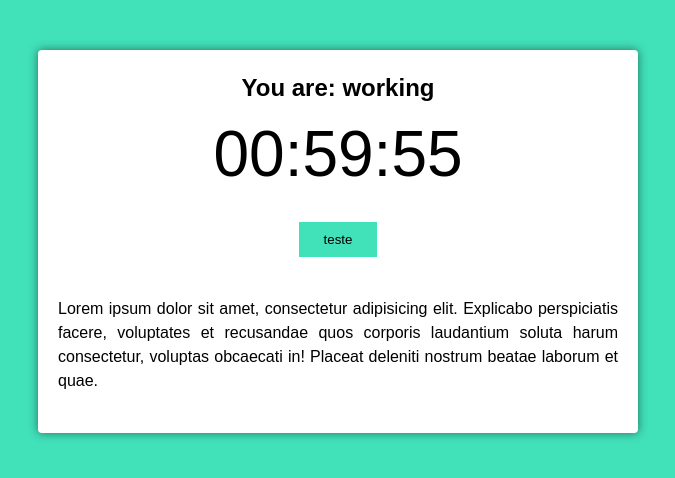
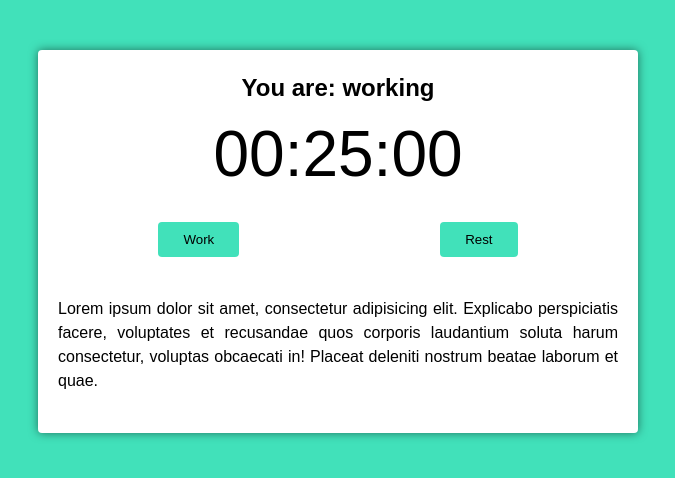
Before and after one commit to rayanrib007/pomodoro-app, a React (Create React App) app: page / in a window 1280 px wide. Shown: the top 478 px of the page, without its empty margins (302-977 px from the left). Built offline with nearby package versions, Linux system fonts and the light colour scheme.

Commit message:
Added start, pause and rest functionality to the app

```diff
--- a/src/App.tsx
+++ b/src/App.tsx
@@ -6,7 +6,7 @@ function App() {
   return (
     <div className="container">
       <PomodoroTimer
-        pomodoroTime={3600}
+        pomodoroTime={1500}
         shortRestTime={300}
         longRestTime={900}
         cycles={4}
--- a/src/components/timer/pomodoro-timer.tsx
+++ b/src/components/timer/pomodoro-timer.tsx
@@ -1,4 +1,4 @@
-import React, { useState } from "react";
+import React, { useEffect, useState } from "react";
 
 import { useInterval } from "../../hooks/use-interval";
 import { Button, Timer } from "../generals/CUiLib";
@@ -6,17 +6,50 @@ import { IPomodoroTimerProtocol } from "../../interfaces/ITimer";
 
 export function PomodoroTimer(props: IPomodoroTimerProtocol) {
   const [mainatime, setMainTime] = useState(props.pomodoroTime);
+  const [timeCouting, setTimeCouting] = useState(false);
+  const [working, SetWotking] = useState(false);
+  const [resting, SetResting] = useState(false);
 
-  useInterval(() => {
-    setMainTime(mainatime - 1);
-  }, 1000);
+  useEffect(() => {
+    if (working) document.body.classList.add("working");
+    if (resting) document.body.classList.remove("working");
+  }, [working]);
+
+  useInterval(
+    () => {
+      setMainTime(mainatime - 1);
+    },
+    timeCouting ? 1000 : null,
+  );
+
+  const configuredWork = () => {
+    setTimeCouting(true);
+    SetWotking(true);
+    SetResting(false);
+    setMainTime(props.pomodoroTime);
+  };
+
+  const configuredRest = (long: boolean) => {
+    setTimeCouting(true);
+    SetWotking(false);
+    SetResting(true);
+
+    if (long) setMainTime(props.longRestTime);
+    else setMainTime(props.shortRestTime);
+  };
 
   return (
     <div className="pomodoro">
       <h2>You are: working</h2>
       <Timer mainTime={mainatime} />
       <div className="controls">
-        <Button text="teste" onclick={() => console.log("start")} />
+        <Button text="Work" onclick={() => configuredWork()} />
+        <Button
+          className={!working && !resting ? "hidden" : ""}
+          text={timeCouting ? "Pause" : "Play"}
+          onclick={() => setTimeCouting(!timeCouting)}
+        />
+        <Button text="Rest" onclick={() => configuredRest(false)} />
       </div>
       <div className="details">
         Lorem ipsum dolor sit amet, consectetur adipisicing elit. Explicabo
--- a/src/index.css
+++ b/src/index.css
@@ -51,6 +51,7 @@ body {
 .pomodoro button {
   background: #41e1ba;
   border: none;
+  border-radius: 4px;
   cursor: pointer;
   padding: 10px 25px;
   color: #000;
@@ -58,7 +59,7 @@ body {
   margin: 20px auto;
 }
 
-.working.pomodoro button {
+.working .pomodoro button {
   background: #ef5d50;
   color: #fff;
 }
```
